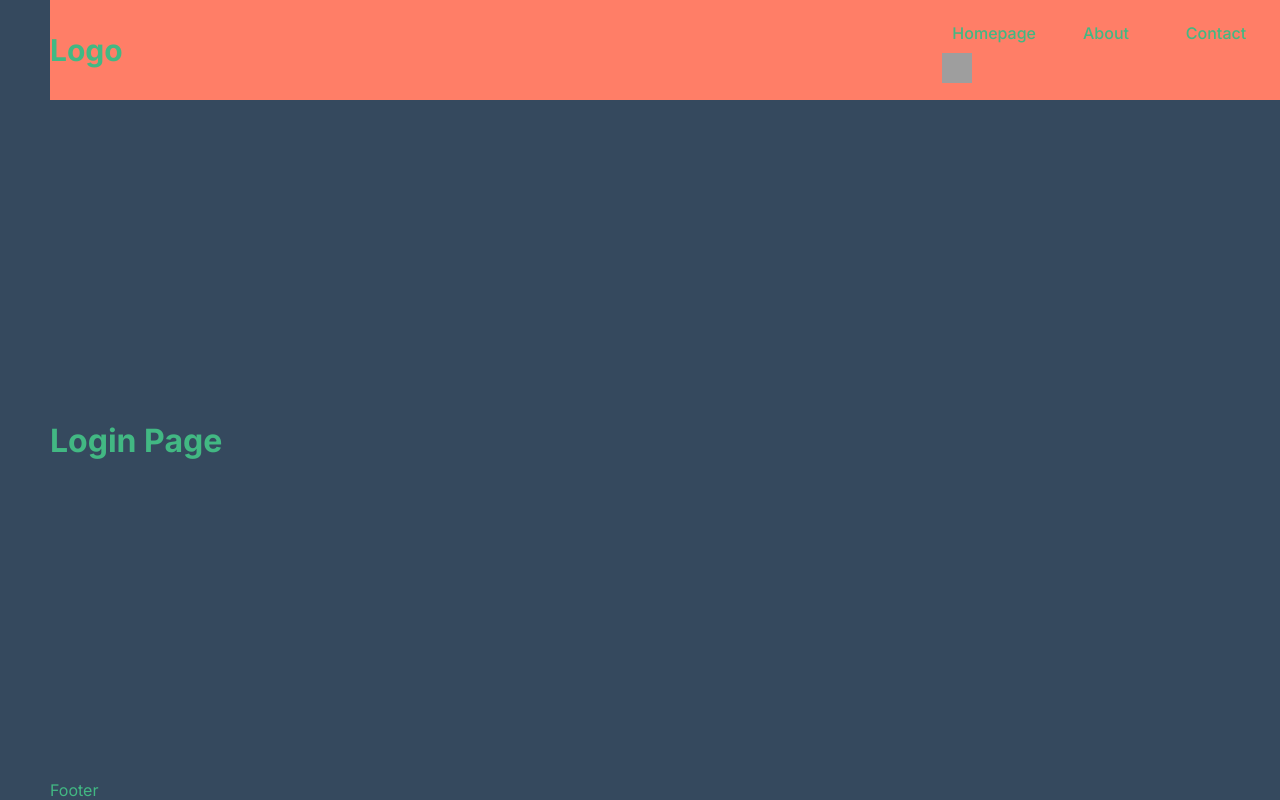
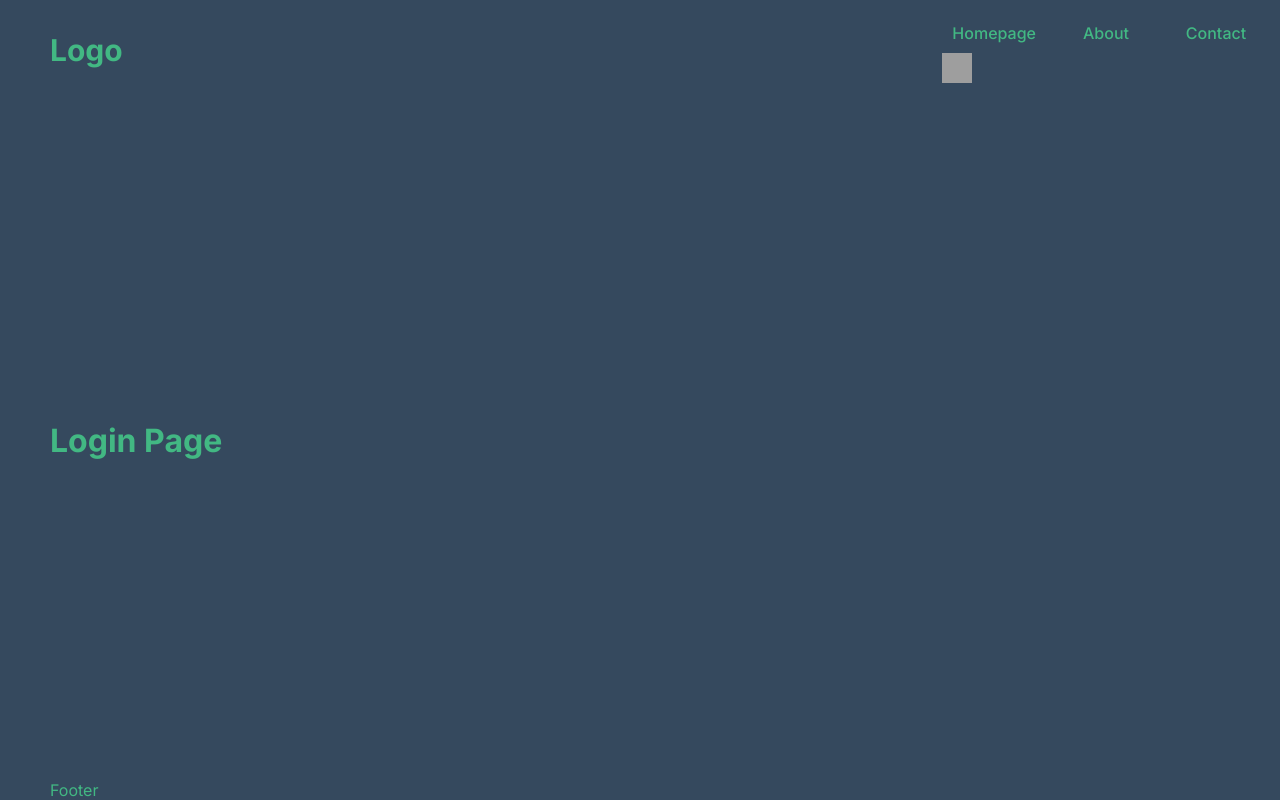
Before and after one commit to adamolson11/techBlog, a Next.js app in the folder my-tech-blog-rules/: page /login in a window 1280 px wide. Shown: the top 800 px of the page. Built offline with nearby package versions, Linux system fonts and the light colour scheme; grey boxes are pictures that could not be loaded.

Commit message:
saving to be safe

```diff
--- a/my-tech-blog-rules/src/app/components/navbar/navbar.module.css
+++ b/my-tech-blog-rules/src/app/components/navbar/navbar.module.css
@@ -1,5 +1,5 @@
 .container{
-    background: #ff7e67;
+    /* background: #ff7e67; */
     height: 100px;
     display: flex;
     align-items: center;
```
